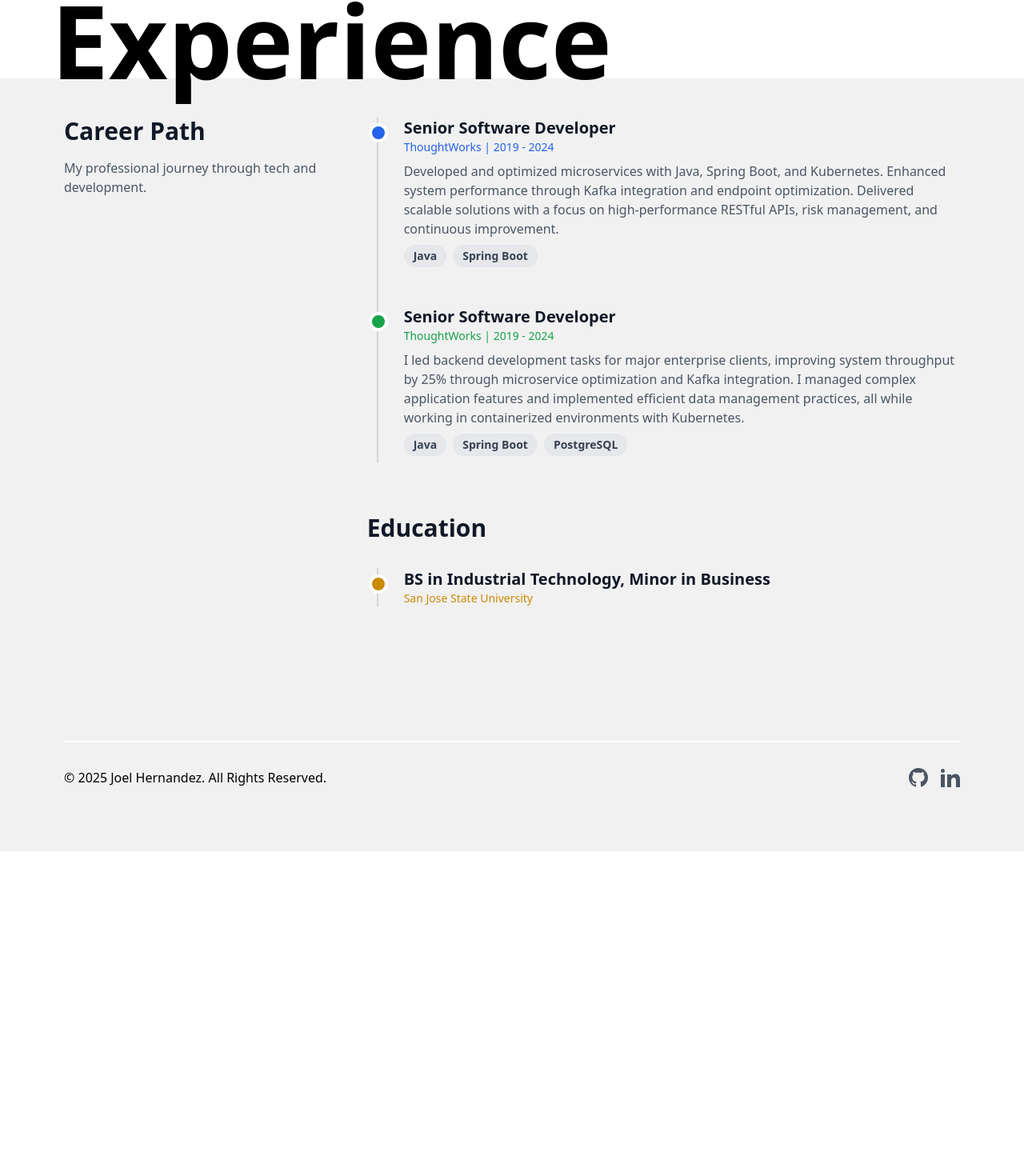
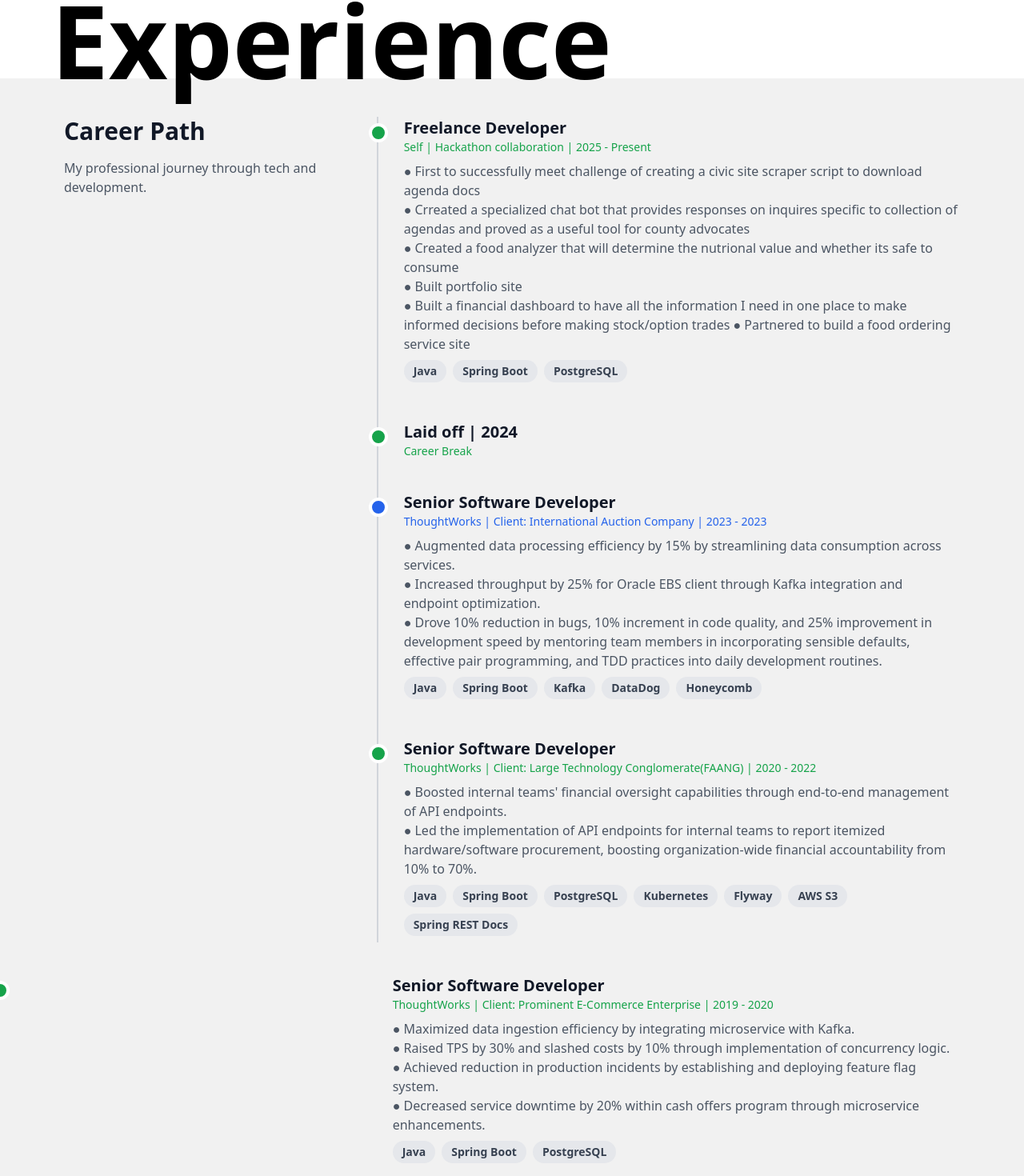
Before and after one commit to yocodigo/Portfolio, a Next.js app: page /experience in a window 1280 px wide. Shown: the part 226-1696 px from the top of the page at 80% size. Before the commit the page ends 1290 px from the top, so only its background shows below. Built offline with nearby package versions, Linux system fonts and the light colour scheme.

Commit message:
Edits to components

```diff
--- a/src/pages/experience.js
+++ b/src/pages/experience.js
@@ -28,6 +28,56 @@ export default function Experience() {
               </div>
               <div className="col-span-1 md:col-span-8">
                 <div className="relative border-l-2 border-gray-300 dark:border-gray-700 ml-3">
+
+                  {/* Experience Item 1 */}
+                  <div className="mb-10 ml-8">
+                    <div className="absolute w-6 h-6 bg-green-600 rounded-full -left-3 mt-2 border-4 border-white dark:border-gray-900"></div>
+                    <div className="flex flex-row">
+                      <div>
+                        <h3 className="text-lg md:text-xl font-semibold text-gray-900 dark:text-white">
+                          Freelance Developer
+                        </h3>
+                        <p className="text-sm text-green-600 dark:text-green-500">
+                            Self | Hackathon collaboration | 2025 - Present
+                        </p>
+                        <p className="mt-2 text-gray-600 dark:text-gray-400">
+                          ● First to successfully meet challenge of creating a civic site scraper script to download agenda docs <br></br>
+                          ● Crreated a specialized chat bot that provides responses on inquires specific to collection of agendas and proved as a useful tool for county advocates <br></br>
+                          ● Created a food analyzer that will determine the nutrional value and whether its safe to consume <br></br>
+                          ● Built portfolio site <br></br>
+                          ● Built a financial dashboard to have all the information I need in one place to make informed decisions before making stock/option trades
+                          ● Partnered to build a food ordering service site
+                        </p>
+                        <div className="mt-2">
+                          <span className="inline-block bg-gray-200 dark:bg-gray-700 rounded-full px-3 py-1 text-sm font-semibold text-gray-700 dark:text-gray-300 mr-2 mb-2">
+                            Java
+                          </span>
+                          <span className="inline-block bg-gray-200 dark:bg-gray-700 rounded-full px-3 py-1 text-sm font-semibold text-gray-700 dark:text-gray-300 mr-2 mb-2">
+                            Spring Boot
+                          </span>
+                          <span className="inline-block bg-gray-200 dark:bg-gray-700 rounded-full px-3 py-1 text-sm font-semibold text-gray-700 dark:text-gray-300 mr-2 mb-2">
+                            PostgreSQL
+                          </span>
+                        </div>
+                      </div>
+                    </div>
+                  </div>
+
+                  {/* Experience Item 1 */}
+                  <div className="mb-10 ml-8">
+                    <div className="absolute w-6 h-6 bg-green-600 rounded-full -left-3 mt-2 border-4 border-white dark:border-gray-900"></div>
+                    <div className="flex flex-row">
+                      <div>
+                        <h3 className="text-lg md:text-xl font-semibold text-gray-900 dark:text-white">
+                          Laid off | 2024
+                        </h3>
+                          <p className="text-sm text-green-600 dark:text-green-500">
+                            Career Break
+                          </p>
+                      </div>
+                    </div>
+                  </div>
+
                   {/* Experience Item 1 */}
                   <div className="mb-10 ml-8">
                     <div className="absolute w-6 h-6 bg-blue-600 rounded-full -left-3 mt-2 border-4 border-white dark:border-gray-900"></div>
@@ -37,12 +87,14 @@ export default function Experience() {
                           Senior Software Developer
                         </h3>
                         <p className="text-sm text-blue-600 dark:text-blue-500">
-                          ThoughtWorks | 2019 - 2024
+                          ThoughtWorks | Client: International Auction Company | 2023 - 2023
                         </p>
                         <p className="mt-2 text-gray-600 dark:text-gray-400">
-                          Developed and optimized microservices with Java, Spring Boot, and Kubernetes. Enhanced system performance through
-                          Kafka integration and endpoint optimization. Delivered scalable solutions with a focus on high-performance RESTful
-                          APIs, risk management, and continuous improvement.
+                          ● Augmented data processing efficiency by 15% by streamlining data consumption across services. <br></br>
+                          ● Increased throughput by 25% for Oracle EBS client through Kafka integration and endpoint optimization. <br></br>
+                          ● Drove 10% reduction in bugs, 10% increment in code quality, and 25% improvement in development
+                            speed by mentoring team members in incorporating sensible defaults, effective pair programming, and
+                            TDD practices into daily development routines.
                         </p>
                         <div className="mt-2">
                           <span className="inline-block bg-gray-200 dark:bg-gray-700 rounded-full px-3 py-1 text-sm font-semibold text-gray-700 dark:text-gray-300 mr-2 mb-2">
@@ -50,6 +102,15 @@ export default function Experience() {
                           </span>
                           <span className="inline-block bg-gray-200 dark:bg-gray-700 rounded-full px-3 py-1 text-sm font-semibold text-gray-700 dark:text-gray-300 mr-2 mb-2">
                             Spring Boot
+                          </span>
+                          <span className="inline-block bg-gray-200 dark:bg-gray-700 rounded-full px-3 py-1 text-sm font-semibold text-gray-700 dark:text-gray-300 mr-2 mb-2">
+                            Kafka
+                          </span>
+                          <span className="inline-block bg-gray-200 dark:bg-gray-700 rounded-full px-3 py-1 text-sm font-semibold text-gray-700 dark:text-gray-300 mr-2 mb-2">
+                            DataDog
+                          </span>
+                          <span className="inline-block bg-gray-200 dark:bg-gray-700 rounded-full px-3 py-1 text-sm font-semibold text-gray-700 dark:text-gray-300 mr-2 mb-2">
+                            Honeycomb
                           </span>
                         </div>
                       </div>
@@ -65,11 +126,57 @@ export default function Experience() {
                           Senior Software Developer
                         </h3>
                         <p className="text-sm text-green-600 dark:text-green-500">
-                          ThoughtWorks | 2019 - 2024
+                            ThoughtWorks | Client: Large Technology Conglomerate(FAANG) | 2020 - 2022
                         </p>
                         <p className="mt-2 text-gray-600 dark:text-gray-400">
-                          I led backend development tasks for major enterprise clients, improving system throughput by 25% through microservice optimization and Kafka integration. I managed
-                          complex application features and implemented efficient data management practices, all while working in containerized environments with Kubernetes.
+                          ● Boosted internal teams' financial oversight capabilities through end-to-end management of API endpoints. <br></br>
+                          ● Led the implementation of API endpoints for internal teams to report itemized hardware/software
+                            procurement, boosting organization-wide financial accountability from 10% to 70%.
+                        </p>
+                        <div className="mt-2">
+                          <span className="inline-block bg-gray-200 dark:bg-gray-700 rounded-full px-3 py-1 text-sm font-semibold text-gray-700 dark:text-gray-300 mr-2 mb-2">
+                            Java
+                          </span>
+                          <span className="inline-block bg-gray-200 dark:bg-gray-700 rounded-full px-3 py-1 text-sm font-semibold text-gray-700 dark:text-gray-300 mr-2 mb-2">
+                            Spring Boot
+                          </span>
+                          <span className="inline-block bg-gray-200 dark:bg-gray-700 rounded-full px-3 py-1 text-sm font-semibold text-gray-700 dark:text-gray-300 mr-2 mb-2">
+                            PostgreSQL
+                          </span>
+                          <span className="inline-block bg-gray-200 dark:bg-gray-700 rounded-full px-3 py-1 text-sm font-semibold text-gray-700 dark:text-gray-300 mr-2 mb-2">
+                            Kubernetes
+                          </span>
+                          <span className="inline-block bg-gray-200 dark:bg-gray-700 rounded-full px-3 py-1 text-sm font-semibold text-gray-700 dark:text-gray-300 mr-2 mb-2">
+                            Flyway
+                          </span>
+                          <span className="inline-block bg-gray-200 dark:bg-gray-700 rounded-full px-3 py-1 text-sm font-semibold text-gray-700 dark:text-gray-300 mr-2 mb-2">
+                            AWS S3
+                          </span>
+                          <span className="inline-block bg-gray-200 dark:bg-gray-700 rounded-full px-3 py-1 text-sm font-semibold text-gray-700 dark:text-gray-300 mr-2 mb-2">
+                            Spring REST Docs
+                          </span>
+                        </div>
+                      </div>
+                    </div>
+                  </div>
+                </div>
+
+                {/* Experience Item 3 */}
+                <div className="mb-10 ml-8">
+                    <div className="absolute w-6 h-6 bg-green-600 rounded-full -left-3 mt-2 border-4 border-white dark:border-gray-900"></div>
+                    <div className="flex flex-row">
+                      <div>
+                        <h3 className="text-lg md:text-xl font-semibold text-gray-900 dark:text-white">
+                          Senior Software Developer
+                        </h3>
+                        <p className="text-sm text-green-600 dark:text-green-500">
+                            ThoughtWorks | Client: Prominent E-Commerce Enterprise | 2019 - 2020
+                        </p>
+                        <p className="mt-2 text-gray-600 dark:text-gray-400">
+                          ● Maximized data ingestion efficiency by integrating microservice with Kafka. <br></br>
+                          ● Raised TPS by 30% and slashed costs by 10% through implementation of concurrency logic. <br></br>
+                          ● Achieved reduction in production incidents by establishing and deploying feature flag system. <br></br>
+                          ● Decreased service downtime by 20% within cash offers program through microservice enhancements.
                         </p>
                         <div className="mt-2">
                           <span className="inline-block bg-gray-200 dark:bg-gray-700 rounded-full px-3 py-1 text-sm font-semibold text-gray-700 dark:text-gray-300 mr-2 mb-2">
@@ -85,7 +192,6 @@ export default function Experience() {
                       </div>
                     </div>
                   </div>
-                </div>
 
                 {/* Education Section */}
                 <h2 className="text-3xl font-bold text-gray-900 dark:text-white mt-16 mb-8">
--- a/src/pages/projects.js
+++ b/src/pages/projects.js
@@ -41,10 +41,15 @@ export default function Projects() {
             <a href="#" className="w-full block shadow-2xl">
               <div className="relative overflow-hidden rounded-lg">
                 <div className="h-72 bg-gray-300 dark:bg-gray-700 flex items-center justify-center">
-                  <p className="text-gray-600 dark:text-gray-400 text-xl">Project Image 2</p>
+                <img
+                    src="images/findashboard.png"
+                    alt="Professional headshot"
+                    layout="fill"
+                    objectFit="contain"
+                  />
                 </div>
                 <h1 className="absolute top-10 left-10 text-gray-50 font-bold text-xl bg-blue-500 rounded-md px-2">
-                  Project Two
+                  Financial Dashboard
                 </h1>
                 <h1 className="absolute bottom-10 left-10 text-gray-50 font-bold text-xl">
                   02
@@ -56,10 +61,15 @@ export default function Projects() {
             <a href="#" className="w-full block shadow-2xl">
               <div className="relative overflow-hidden rounded-lg">
                 <div className="h-72 bg-gray-300 dark:bg-gray-700 flex items-center justify-center">
-                  <p className="text-gray-600 dark:text-gray-400 text-xl">Project Image 3</p>
+                <img
+                    src="images/food-analyzer.png"
+                    alt="Professional headshot"
+                    layout="fill"
+                    objectFit="contain"
+                  />
                 </div>
                 <h1 className="absolute top-10 left-10 text-gray-50 font-bold text-xl bg-green-500 rounded-md px-2">
-                  Project Three
+                  Food Analyzer
                 </h1>
                 <h1 className="absolute bottom-10 left-10 text-gray-50 font-bold text-xl">
                   03
@@ -68,7 +78,7 @@ export default function Projects() {
             </a>
 
             {/* Project Card 4 */}
-            <a href="#" className="w-full block shadow-2xl">
+            {/* <a href="#" className="w-full block shadow-2xl">
               <div className="relative overflow-hidden rounded-lg">
                 <div className="h-72 bg-gray-300 dark:bg-gray-700 flex items-center justify-center">
                   <p className="text-gray-600 dark:text-gray-400 text-xl">Project Image 4</p>
@@ -80,7 +90,7 @@ export default function Projects() {
                   04
                 </h1>
               </div>
-            </a>
+            </a> */}
           </div>
         </div>
       </section>
```
Also changed, not shown: public/images/findashboard.png (added), public/images/food-analyzer.png (added).
